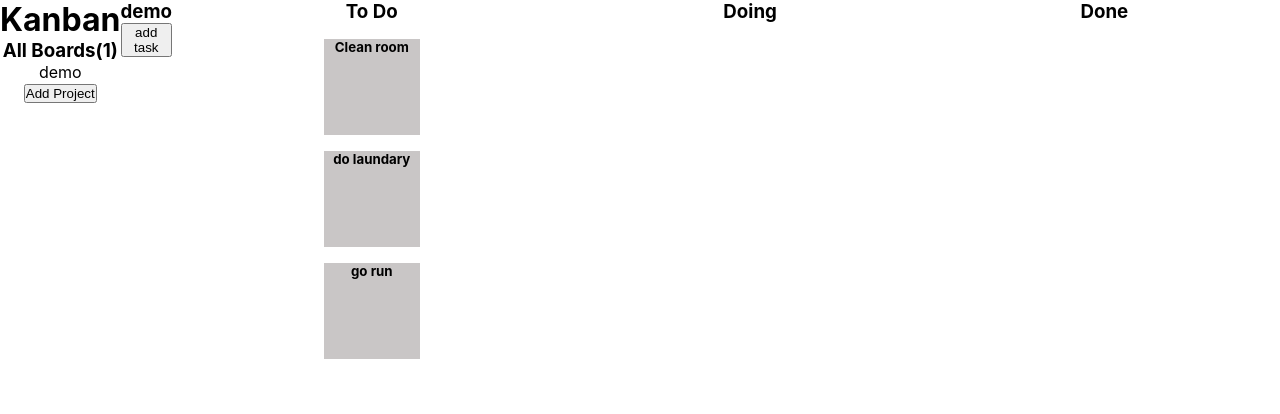
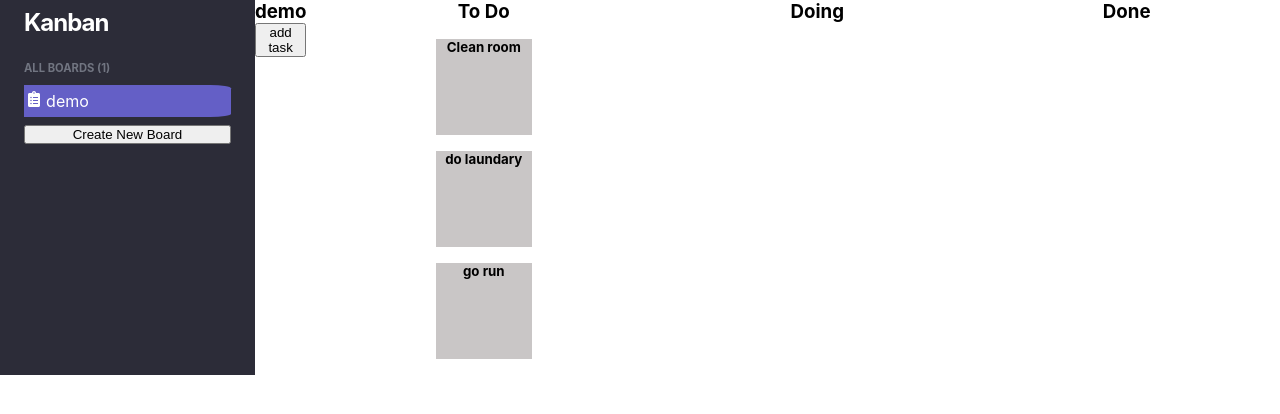
Before and after one commit to anmol1468/kanban, a React (Create React App) app: page / in a window 1280 px wide. Shown: the top 414 px of the page. Built offline with nearby package versions, Linux system fonts and the light colour scheme.

Commit message:
started styling

```diff
--- a/package.json
+++ b/package.json
@@ -11,6 +11,7 @@
     "react-dnd": "^16.0.1",
     "react-dnd-html5-backend": "^16.0.1",
     "react-dom": "^18.2.0",
+    "react-icons": "^4.8.0",
     "react-redux": "^8.0.5",
     "react-scripts": "5.0.1",
     "web-vitals": "^2.1.4"
--- a/src/componenets/Projects/Projects.jsx
+++ b/src/componenets/Projects/Projects.jsx
@@ -3,10 +3,12 @@ import { useSelector } from 'react-redux'
 import styles from './Projects.module.scss'
 import { addProject, changeVisibleProject } from '../projectSlice'
 import { useDispatch } from 'react-redux'
+import { FaClipboardList } from 'react-icons/fa'
 
 const Projects = () => {
 
   const projects = useSelector(state => state.projects.projects)
+  const visibleProjectIndex = useSelector(state => state.projects.visibleProjectIndex)
   const dispatch = useDispatch()
 
   const addProjectHandler = () => {
@@ -22,17 +24,18 @@ const Projects = () => {
   return (
     <div className={styles.Projects}>
       <h1>Kanban</h1>
-      <h3>All Boards({projects.length})</h3>
+      <h3>ALL BOARDS ({projects.length})</h3>
       <ul>
         {projects.map((project, index) => {
           return <li key={index}
           onClick={() => {
             dispatch(changeVisibleProject(index))
           } }
-          >{project.name}</li>
+          style={{backgroundColor: visibleProjectIndex===index? 'var(--color-primary)': 'transparent'}}
+          ><FaClipboardList></FaClipboardList> {project.name}</li>
         })}
       </ul>
-      <button onClick={addProjectHandler}>Add Project</button>
+      <button onClick={addProjectHandler}>Create New Board</button>
     </div>
   )
 }
--- a/src/componenets/Projects/Projects.module.scss
+++ b/src/componenets/Projects/Projects.module.scss
@@ -0,0 +1,38 @@
+@import '../../utilities.scss';
+
+.Projects {
+  display: flex;
+  flex-direction: column;
+  width: 25%;
+  text-align: left;
+  padding: 0.5rem 1.5rem;
+  // height: 100%;
+  background-color: var(--background-1);
+  color: var(--main-text-color);
+
+  h1 {
+    font-size: 1.5rem;
+    letter-spacing: -1px;
+    padding-bottom: 1.5rem;
+  }
+
+  h3 {
+    font-size: 0.7rem;
+    color: var(--secondary-text-color);
+    // letter-spacing: 1px;
+    padding-bottom: 0.5rem;
+  }
+
+  ul {
+    padding-bottom: 0.4rem;
+    display: flex;
+    flex-direction: column;
+
+    li {
+      list-style: none;
+      padding: 0.4rem 0 0.4rem 0.1rem;
+      margin: 0.1rem 0;
+      border-radius: 0 10% 10% 0;
+    }
+  }
+}
--- /dev/null
+++ b/src/utilities.scss
@@ -0,0 +1,7 @@
+:root {
+  --color-primary : #645FC6;
+  --background-1: #2C2C38;
+  --background-2: #21212D;
+  --main-text-color: #fff;
+  --secondary-text-color: #717581;
+}
```
Also changed, not shown: 1 other file (tests, documents, lock files or other folders).
